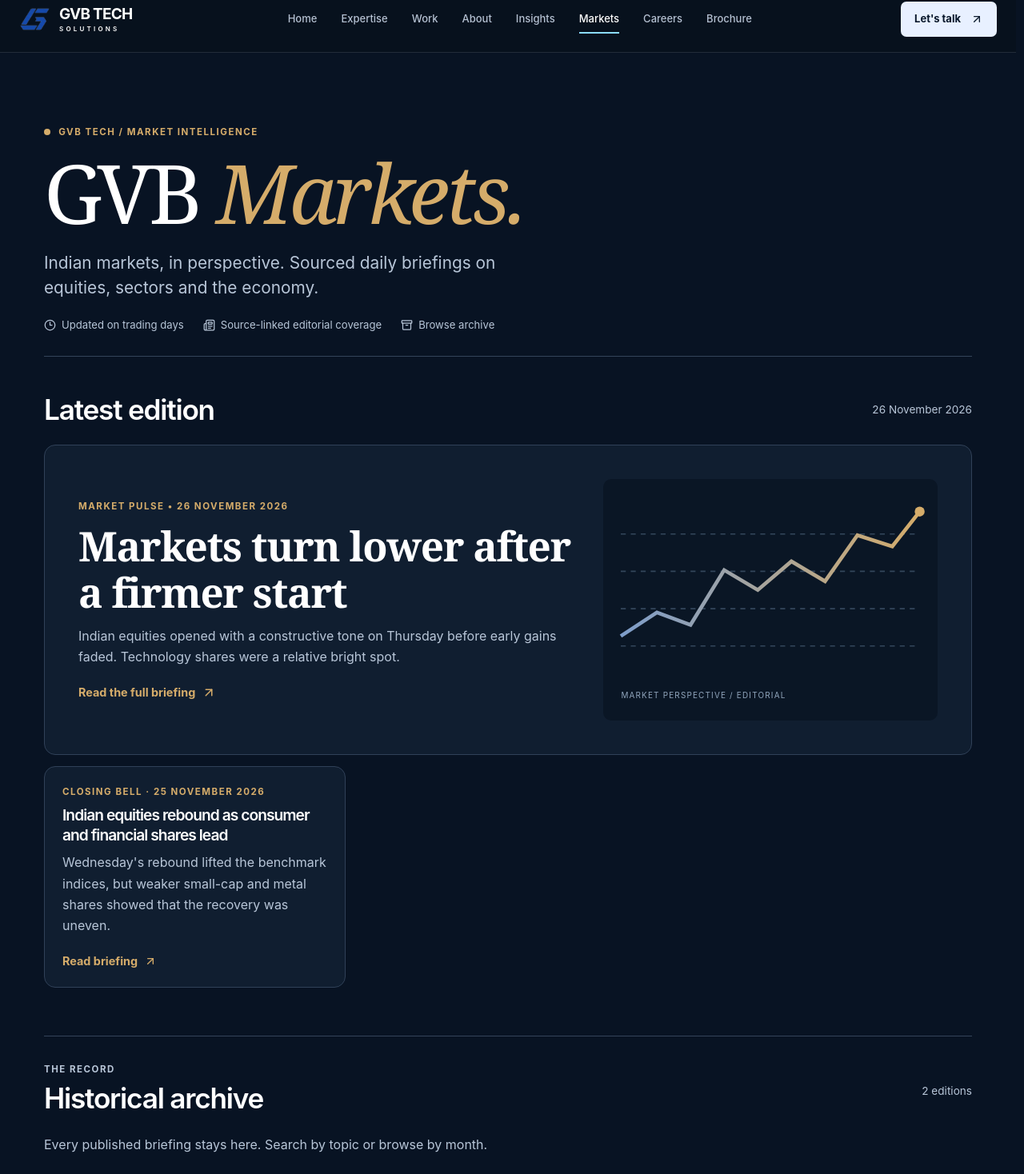
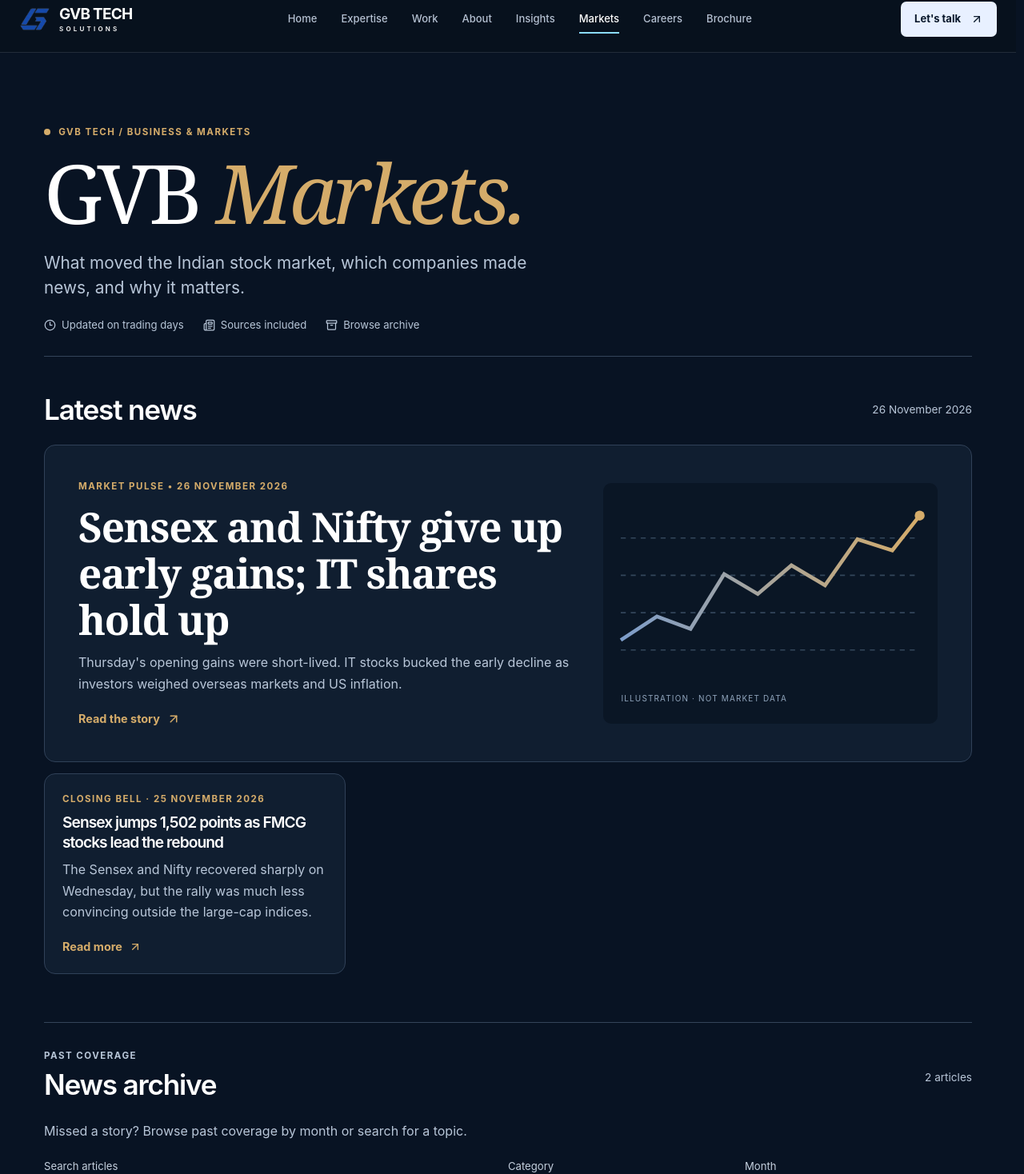
Before and after one commit to BalajiKoushik01/GVB_Tech_web, a Next.js app: page /markets in a window 1280 px wide. Shown: the part 17-1485 px from the top of the page at 80% size. Built offline with nearby package versions, Linux system fonts and the light colour scheme.

Commit message:
Edit GVB Markets copy for natural financial news voice

```diff
--- a/src/app/markets/MarketArchive.tsx
+++ b/src/app/markets/MarketArchive.tsx
@@ -11,16 +11,16 @@ export function MarketArchive({articles}:{articles:Item[]}){
   const [limit,setLimit]=useState(12);
   const filtered=articles.filter(a=>(!category||a.category===category)&&(!month||a.date.startsWith(month))&&[a.title,a.summary,a.category,a.date].join(" ").toLowerCase().includes(query.trim().toLowerCase()));
   return <section id="market-archive" className="markets-archive" aria-labelledby="archive-heading">
-    <div className="markets-section-title"><div><p className="markets-kicker">THE RECORD</p><h2 id="archive-heading">Historical archive</h2></div><span>{articles.length} editions</span></div>
-    <p>Every published briefing stays here. Search by topic or browse by month.</p>
+    <div className="markets-section-title"><div><p className="markets-kicker">PAST COVERAGE</p><h2 id="archive-heading">News archive</h2></div><span>{articles.length} articles</span></div>
+    <p>Missed a story? Browse past coverage by month or search for a topic.</p>
     <div className="markets-filters">
-      <label><span>Search editions</span><div className="markets-search"><Search size={17}/><input type="search" value={query} placeholder="Company, sector or topic" onChange={e=>{setQuery(e.target.value);setLimit(12)}}/></div></label>
+      <label><span>Search articles</span><div className="markets-search"><Search size={17}/><input type="search" value={query} placeholder="Company, sector or topic" onChange={e=>{setQuery(e.target.value);setLimit(12)}}/></div></label>
       <label><span>Category</span><select value={category} onChange={e=>{setCategory(e.target.value);setLimit(12)}}><option value="">All categories</option>{[...new Set(articles.map(a=>a.category))].sort().map(c=><option key={c}>{c}</option>)}</select></label>
       <label><span>Month</span><select value={month} onChange={e=>{setMonth(e.target.value);setLimit(12)}}><option value="">All months</option>{[...new Set(articles.map(a=>a.date.slice(0,7)))].sort().reverse().map(m=><option key={m}>{m}</option>)}</select></label>
     </div>
-    <p className="markets-count" role="status">{filtered.length} matching editions</p>
+    <p className="markets-count" role="status">{filtered.length} matching articles</p>
     <div className="markets-archive-list">{filtered.slice(0,limit).map(a=><Link href={"/markets/"+a.slug} key={a.slug} className="markets-archive-row"><div><time dateTime={a.date}>{new Date(a.date+"T12:00:00+05:30").toLocaleDateString("en-IN",{day:"numeric",month:"short",year:"numeric",timeZone:"Asia/Kolkata"})}</time><span>{a.category}</span></div><div><h3>{a.title}</h3><p>{a.summary}</p></div><ArrowUpRight size={18}/></Link>)}</div>
-    {!filtered.length&&<p>No matching editions. Try another search or category.</p>}
-    {filtered.length>limit&&<button className="markets-more" type="button" onClick={()=>setLimit(n=>n+12)}>Show more editions</button>}
+    {!filtered.length&&<p>No matching articles. Try another search or category.</p>}
+    {filtered.length>limit&&<button className="markets-more" type="button" onClick={()=>setLimit(n=>n+12)}>Show more articles</button>}
   </section>;
 }
--- a/src/app/markets/[slug]/page.tsx
+++ b/src/app/markets/[slug]/page.tsx
@@ -16,9 +16,9 @@ export default async function ArticlePage({params}:Props){
  return <div className="markets-page"><article className="gvb-shell markets-article">
  <Link className="markets-back" href="/markets"><ArrowLeft size={17}/> GVB Markets</Link>
  <p className="markets-kicker">{a.category} · <time dateTime={a.date}>{formatMarketDate(a.date)}</time></p><h1>{a.title}</h1><p className="markets-deck">{a.summary}</p>
- <p className="markets-byline">GVB Markets editorial desk · Published {formatMarketDate(a.publishedAt)}</p>
+ <p className="markets-byline">GVB Markets · Published {formatMarketDate(a.publishedAt)}</p>
  {a.sections.map((s,i)=><section key={i}><h2>{s.heading}</h2><p>{s.body}</p></section>)}
- <section className="markets-sources"><h2>Sources & further reading</h2><ul>{a.sources.map(s=><li key={s.url}><a href={s.url} target="_blank" rel="noopener noreferrer">{s.name} <ArrowUpRight size={15}/></a></li>)}</ul></section>
- <aside className="markets-disclaimer">General market information only. Not investment advice or a live quote.</aside>
- <Link className="markets-back" href="/markets#market-archive"><ArrowLeft size={17}/> Browse all historical editions</Link></article></div>;
+ <section className="markets-sources"><h2>Sources</h2><ul>{a.sources.map(s=><li key={s.url}><a href={s.url} target="_blank" rel="noopener noreferrer">{s.name} <ArrowUpRight size={15}/></a></li>)}</ul></section>
+ <aside className="markets-disclaimer">For information only. Not investment advice or live market prices.</aside>
+ <Link className="markets-back" href="/markets#market-archive"><ArrowLeft size={17}/> Browse the news archive</Link></article></div>;
 }
--- a/src/app/markets/content/2026-11-25-close.json
+++ b/src/app/markets/content/2026-11-25-close.json
@@ -3,15 +3,30 @@
   "date": "2026-11-25",
   "publishedAt": "2026-11-26T13:30:00+05:30",
   "category": "Closing bell",
-  "title": "Indian equities rebound as consumer and financial shares lead",
-  "summary": "Wednesday's rebound lifted the benchmark indices, but weaker small-cap and metal shares showed that the recovery was uneven.",
+  "title": "Sensex jumps 1,502 points as FMCG stocks lead the rebound",
+  "summary": "The Sensex and Nifty recovered sharply on Wednesday, but the rally was much less convincing outside the large-cap indices.",
   "sections": [
-    {"heading":"The session","body":"Indian equity benchmarks recovered on Wednesday after the previous trading session's decline. Consumer staples and financial shares helped lead the advance, while metals and media lagged."},
-    {"heading":"Beyond the benchmarks","body":"The stronger headline indices did not translate into gains across every segment. Nippon India Mutual Fund's morning note reported weaker breadth on the BSE, with more declining shares than advancing shares."},
-    {"heading":"What to follow","body":"The breadth of participation, crude oil developments and overseas market conditions remain useful context for interpreting the next trading session. These are observations rather than forecasts or trading recommendations."}
+    {
+      "heading": "A sharp recovery",
+      "body": "Indian shares bounced back on Wednesday, 25 November, after Monday's sell-off and Tuesday's market holiday. The Sensex closed at 83,938.28, up 1.82%, while the Nifty 50 gained 1.85% to finish at 25,819.25, according to Moneycontrol's closing report."
+    },
+    {
+      "heading": "Consumer stocks take the lead",
+      "body": "FMCG and financial shares were among the strongest performers. Nippon India Mutual Fund's market note reported that Hindustan Unilever, Britannia and Tata Consumer Products were among the leading Nifty gainers. Metals, by contrast, came under pressure."
+    },
+    {
+      "heading": "The broader market tells a different story",
+      "body": "Despite the jump in the benchmarks, more BSE-listed shares fell than rose, according to the same market note. Small-cap shares also ended lower. That is worth noting: Wednesday's rebound was concentrated in parts of the market rather than shared evenly across stocks."
+    }
   ],
   "sources": [
-    {"name":"Moneycontrol — closing market report","url":"https://www.moneycontrol.com/news/business/markets/taking-stock-markets-bounce-back-sensex-rises-1-502-pts-nifty-closes-above-25-800-14088638.html"},
-    {"name":"Nippon India Mutual Fund — Markets For You","url":"https://mf.nipponindiaim.com/LearnAndInvest/MarketsForYou/markets-for-you-november-26-2026.html"}
+    {
+      "name": "Moneycontrol — closing market report",
+      "url": "https://www.moneycontrol.com/news/business/markets/taking-stock-markets-bounce-back-sensex-rises-1-502-pts-nifty-closes-above-25-800-14088638.html"
+    },
+    {
+      "name": "Nippon India Mutual Fund — Markets For You",
+      "url": "https://mf.nipponindiaim.com/LearnAndInvest/MarketsForYou/markets-for-you-november-26-2026.html"
+    }
   ]
 }
--- a/src/app/markets/content/2026-11-26-morning.json
+++ b/src/app/markets/content/2026-11-26-morning.json
@@ -1,17 +1,32 @@
 {
-  "slug":"2026-11-26-morning",
-  "date":"2026-11-26",
-  "publishedAt":"2026-11-26T13:30:00+05:30",
-  "category":"Market pulse",
-  "title":"Markets turn lower after a firmer start",
-  "summary":"Indian equities opened with a constructive tone on Thursday before early gains faded. Technology shares were a relative bright spot.",
-  "sections":[
-    {"heading":"Early trade","body":"Kotak Neo's morning report described both benchmark indices turning lower after opening higher. The report was an intraday snapshot, not the closing result."},
-    {"heading":"Sector divergence","body":"HDFC SKY reported that technology stocks were relatively strong in early trading while consumer staples, automobiles and cement lagged."},
-    {"heading":"Global context","body":"Investors were following Asian markets, oil prices and US inflation developments. The session was still in progress when this edition was prepared."}
+  "slug": "2026-11-26-morning",
+  "date": "2026-11-26",
+  "publishedAt": "2026-11-26T13:30:00+05:30",
+  "category": "Market pulse",
+  "title": "Sensex and Nifty give up early gains; IT shares hold up",
+  "summary": "Thursday's opening gains were short-lived. IT stocks bucked the early decline as investors weighed overseas markets and US inflation.",
+  "sections": [
+    {
+      "heading": "A positive start fades",
+      "body": "Indian shares opened higher on Thursday, 26 November, but the gains did not last. By about 9:45 am IST, the Sensex was trading near 83,766 and the Nifty 50 had slipped to 25,736, according to Kotak Neo's morning report."
+    },
+    {
+      "heading": "IT offers some relief",
+      "body": "Technology stocks fared better than the broader market. HDFC SKY's opening report noted that the IT index was higher, even as FMCG, auto and cement shares came under pressure. The morning's performance marked a change from Wednesday, when consumer stocks had led the recovery."
+    },
+    {
+      "heading": "What was moving sentiment",
+      "body": "Markets were weighing a mixed set of overseas cues, including US inflation, Asian equities and oil prices. These were early-session developments; the final picture would only become clear after the close."
+    }
   ],
-  "sources":[
-    {"name":"Kotak Neo — morning market update","url":"https://www.kotakneo.com/news/market-news/stock-market-update-26-november-2026-sensex-nifty/"},
-    {"name":"HDFC SKY — market opening report","url":"https://hdfcsky.com/news/bse-nse-sensex-november-26-2026-open-report-sensex-nifty-diverge-at-open-on-thursday-as-strong-asia-steady-oil-offset-hot-us-inflation"}
+  "sources": [
+    {
+      "name": "Kotak Neo — morning market update",
+      "url": "https://www.kotakneo.com/news/market-news/stock-market-update-26-november-2026-sensex-nifty/"
+    },
+    {
+      "name": "HDFC SKY — market opening report",
+      "url": "https://hdfcsky.com/news/bse-nse-sensex-november-26-2026-open-report-sensex-nifty-diverge-at-open-on-thursday-as-strong-asia-steady-oil-offset-hot-us-inflation"
+    }
   ]
 }
--- a/src/app/markets/page.tsx
+++ b/src/app/markets/page.tsx
@@ -7,7 +7,7 @@ import "./markets.css";
 
 export const metadata:Metadata={
   title:"GVB Markets — Indian Market News",
-  description:"Daily sourced Indian equity market briefings, sector developments and a permanent historical news archive.",
+  description:"Daily news from India’s stock markets, including market moves, company news and past editions.",
   alternates:{canonical:"/markets"}
 };
 export default function MarketsPage(){
@@ -15,17 +15,17 @@ export default function MarketsPage(){
   const [lead,...others]=articles;
   return <div className="markets-page"><div className="gvb-shell markets-shell">
     <header className="markets-masthead">
-      <p className="markets-kicker"><span/> GVB TECH / MARKET INTELLIGENCE</p>
+      <p className="markets-kicker"><span/> GVB TECH / BUSINESS & MARKETS</p>
       <h1>GVB <em>Markets.</em></h1>
-      <p>Indian markets, in perspective. Sourced daily briefings on equities, sectors and the economy.</p>
-      <div className="markets-meta"><span><Clock3 size={15}/> Updated on trading days</span><span><Newspaper size={15}/> Source-linked editorial coverage</span><a href="#market-archive"><Archive size={15}/> Browse archive</a></div>
+      <p>What moved the Indian stock market, which companies made news, and why it matters.</p>
+      <div className="markets-meta"><span><Clock3 size={15}/> Updated on trading days</span><span><Newspaper size={15}/> Sources included</span><a href="#market-archive"><Archive size={15}/> Browse archive</a></div>
     </header>
     {lead&&<section aria-labelledby="latest-heading" className="markets-latest">
-      <div className="markets-section-title"><h2 id="latest-heading">Latest edition</h2><span>{formatMarketDate(lead.date)}</span></div>
-      <Link href={"/markets/"+lead.slug} className="markets-feature"><div><p className="markets-kicker">{lead.category} • {formatMarketDate(lead.date)}</p><h3>{lead.title}</h3><p>{lead.summary}</p><strong>Read the full briefing <ArrowUpRight size={18}/></strong></div><div aria-hidden="true" className="markets-feature-art"><svg viewBox="0 0 240 150"><defs><linearGradient id="market-line" x1="0" x2="1"><stop stopColor="#7d9dca"/><stop offset="1" stopColor="#d5ac6a"/></linearGradient></defs>{[30,60,90,120].map(y=><path key={y} d={`M0 ${y}H240`} stroke="#33465b" strokeDasharray="4 4"/>)}<path d="M0 112L29 93L56 103L83 59L110 75L137 52L164 68L190 31L218 40L240 12" stroke="url(#market-line)" strokeWidth="3" fill="none"/><circle cx="240" cy="12" r="4" fill="#d5ac6a"/></svg><span>MARKET PERSPECTIVE / EDITORIAL</span></div></Link>
-      {others.length>0&&<div className="markets-stories">{others.slice(0,3).map(a=><Link className="markets-story" key={a.slug} href={"/markets/"+a.slug}><p className="markets-kicker">{a.category} · {formatMarketDate(a.date)}</p><h3>{a.title}</h3><p>{a.summary}</p><strong>Read briefing <ArrowUpRight size={16}/></strong></Link>)}</div>}
+      <div className="markets-section-title"><h2 id="latest-heading">Latest news</h2><span>{formatMarketDate(lead.date)}</span></div>
+      <Link href={"/markets/"+lead.slug} className="markets-feature"><div><p className="markets-kicker">{lead.category} • {formatMarketDate(lead.date)}</p><h3>{lead.title}</h3><p>{lead.summary}</p><strong>Read the story <ArrowUpRight size={18}/></strong></div><div aria-hidden="true" className="markets-feature-art"><svg viewBox="0 0 240 150"><defs><linearGradient id="market-line" x1="0" x2="1"><stop stopColor="#7d9dca"/><stop offset="1" stopColor="#d5ac6a"/></linearGradient></defs>{[30,60,90,120].map(y=><path key={y} d={`M0 ${y}H240`} stroke="#33465b" strokeDasharray="4 4"/>)}<path d="M0 112L29 93L56 103L83 59L110 75L137 52L164 68L190 31L218 40L240 12" stroke="url(#market-line)" strokeWidth="3" fill="none"/><circle cx="240" cy="12" r="4" fill="#d5ac6a"/></svg><span>ILLUSTRATION · NOT MARKET DATA</span></div></Link>
+      {others.length>0&&<div className="markets-stories">{others.slice(0,3).map(a=><Link className="markets-story" key={a.slug} href={"/markets/"+a.slug}><p className="markets-kicker">{a.category} · {formatMarketDate(a.date)}</p><h3>{a.title}</h3><p>{a.summary}</p><strong>Read more <ArrowUpRight size={16}/></strong></Link>)}</div>}
     </section>}
     <MarketArchive articles={articles.map(({slug,date,category,title,summary})=>({slug,date,category,title,summary}))}/>
-    <aside className="markets-disclaimer"><strong>Editorial note</strong><p>GVB Markets provides general financial news and educational context, not personalised investment advice or buy/sell recommendations. Reports are dated snapshots, not live quotations. Each edition links to its sources.</p></aside>
+    <aside className="markets-disclaimer"><strong>Editorial note</strong><p>Our coverage is for information only, not investment advice. Prices and market moves refer to the time stated in each article and are not live quotes. You’ll find the original sources at the end of each story.</p></aside>
   </div></div>;
 }
```
Also changed, not shown: 1 other file (tests, documents, lock files or other folders).
